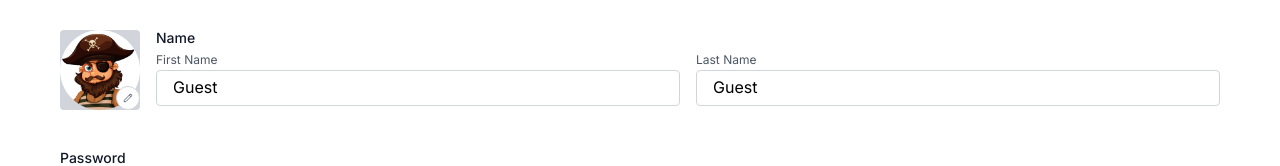
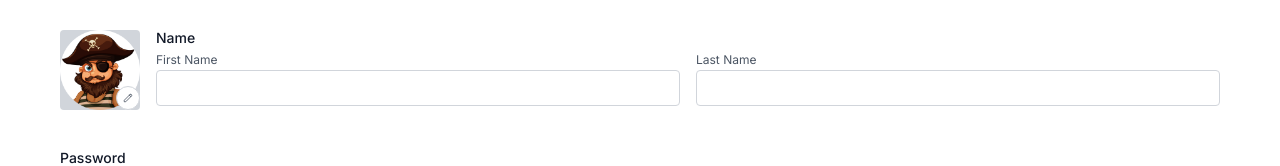
Before and after one commit to HackYourFutureProjects/c53-final-project-group-A, a React (Vite) app in the folder client/: page /profile in a window 1280 px wide. Shown: the part 127-293 px from the top of the page. Built offline with nearby package versions, Linux system fonts and the light colour scheme.

Commit message:
refactor: rename 'name' to 'firstName' and add 'lastName' to defaultUser

```diff
--- a/client/src/context/AuthContext.jsx
+++ b/client/src/context/AuthContext.jsx
@@ -18,7 +18,7 @@ export const AuthProvider = ({ children }) => {
       await new Promise((res) => setTimeout(res, 100)); // simulate API call
       //Simulate success or failure
       if (email === "fail@example.com") throw new Error("Invalid credentials");
-      setUser({ name: "Yahya User", email });
+      setUser({ firstName: "userlogged", lastName: "User", email });
     } catch (err) {
       setError(err.message);
     } finally {
--- a/client/src/data/defaultUser.js
+++ b/client/src/data/defaultUser.js
@@ -5,7 +5,8 @@ export const formatAddress = (address) => {
 };
 
 export const defaultUser = {
-  name: "Guest",
+  firstName: "Guest",
+  lastName: "User",
   avatar: images.defaultAvatar,
   email: "guest@example.com",
   JWT: "",
--- a/client/src/pages/openPositions/OpenPositions.jsx
+++ b/client/src/pages/openPositions/OpenPositions.jsx
@@ -189,7 +189,7 @@ export default function OpenPositions() {
                   job={job}
                   favorites={favorites}
                   onFavoriteToggle={toggleFavorite}
-                  onApplyClick={(url) => window.open(url, "_blank")}
+                  // onApplyClick={(url) => window.open(url, "_blank")}
                 />
               ))}
             </ul>
```
